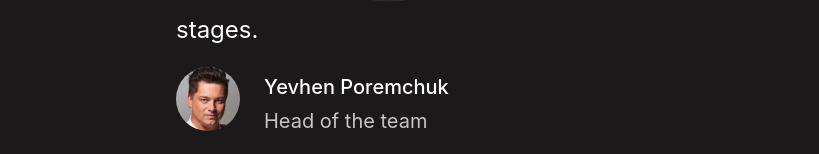
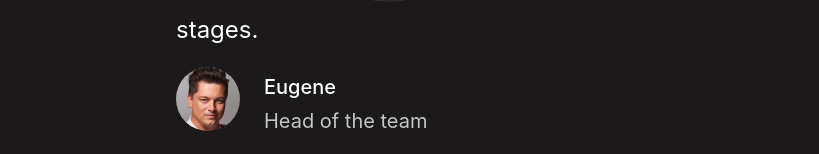
Before and after one commit to kibershmiber/cs, a plain HTML site: page index.html in a window 1280 px wide. Shown: the part 2215-2369 px from the top of the page, without its empty margins (0-819 px from the left). Drawn offline with Linux system fonts and the light colour scheme; a web font is replaced by a local one.

Commit message:
Update index.html

```diff
--- a/index.html
+++ b/index.html
@@ -1,6 +1,6 @@
 <!doctype html>
 <!--
-Written with love by Yevhen Poremchuk's Team (c) 2023
+Written with love by Cyber Squad Team (c) 2023
 -->
 <html class="no-js smooth-scroll" lang="en">
 
@@ -332,7 +332,7 @@ Written with love by Yevhen Poremchuk's Team (c) 2023
                       <img class="icon-img-lg rounded-pill" src="./img/items/img-avatar-1.jpg" loading="lazy" alt="Item">
                     </div>
                     <div class="col">
-                      <h5 class="mb-1 mt-2">Yevhen Poremchuk</h5>
+                      <h5 class="mb-1 mt-2">Eugene</h5>
                       <p>Head of the team</p>
                     </div>
 
@@ -1073,4 +1073,5 @@ Written with love by Yevhen Poremchuk's Team (c) 2023
 
 </body>
 
+
 </html>
```
